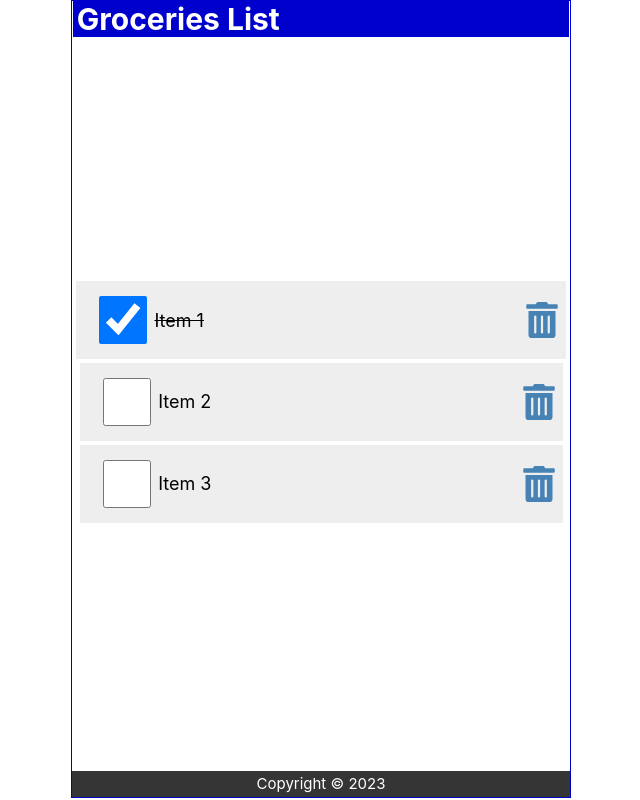
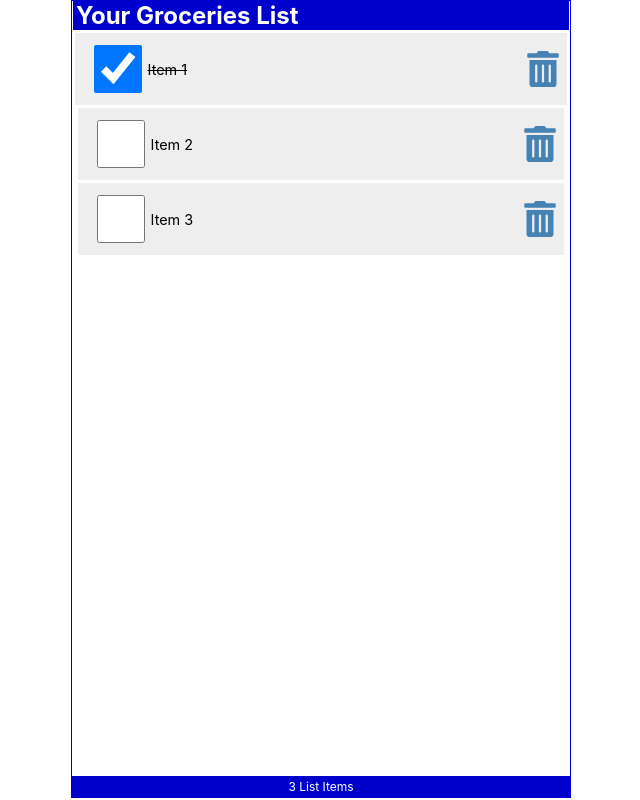
Before and after one commit to AdityaDey4/React_JS, a React (Create React App) app: page / in a window 1280 px wide. Shown: the whole page, without its empty margins (319-959 px from the left). Built offline with nearby package versions, Linux system fonts and the light colour scheme.

Commit message:
Props & Props Drilling

```diff
--- a/src/App.js
+++ b/src/App.js
@@ -1,16 +1,59 @@
 import Header from './Header.js'
 import Content from './Content.js'
 import Footer from './Footer.js'
+import { useState } from "react";
 
-// App component is parent of all the other component in the component tree
 function App() {
 
-  const name = "Aditya Dey";
+  const myItems = [
+    {
+        id : 1,
+        check : true,
+        item : "Item 1"
+    },
+    {
+        id : 2,
+        check : false,
+        item : "Item 2"
+    },
+    {
+        id : 3,
+        check : false,
+        item : "Item 3"
+    }
+  ];
+
+  const handleCheck = (id) => {
+
+    const newItems = items.map(item =>
+        item.id === id
+            ? {...item, check : !item.check}
+            : item
+    );
+
+    setItems(newItems);
+    localStorage.setItem("localStorage", JSON.stringify(newItems));
+  }
+
+  const handleDelete = (id) => {
+
+      const newItems = items.filter(item => item.id !== id);
+      setItems(newItems);
+      localStorage.setItem("localStorage", JSON.stringify(newItems));
+  }
+
+  const [items, setItems] = useState(myItems);
+
+
   return (
     <div className="App">
-      <Header />
-      <Content />
-      <Footer />
+      <Header title="Your Groceries List"/>
+      <Content
+        items = {items}
+        handleCheck = {handleCheck}
+        handleDelete = {handleDelete}
+      />
+      <Footer length={items.length}/>
     </div>
   );
 }
--- a/src/Content.js
+++ b/src/Content.js
@@ -1,71 +1,16 @@
-import { useState } from "react";
-import { FaTrashAlt } from "react-icons/fa"
+import ListItem from "./ListItem";
 
-const myItems = [
-    {
-        id : 1,
-        check : true,
-        item : "Item 1"
-    },
-    {
-        id : 2,
-        check : false,
-        item : "Item 2"
-    },
-    {
-        id : 3,
-        check : false,
-        item : "Item 3"
-    }
-];
-const Content = () => {
-
-    const [items, setItems] = useState(myItems);
-
-    const handleCheck = (id) => {
-
-        const newItems = items.map(item =>
-            item.id === id
-                ? {...item, check : !item.check}
-                : item
-        );
-
-        setItems(newItems);
-        localStorage.setItem("localStorage", JSON.stringify(newItems));
-    }
-
-    const handleDelete = (id) => {
-
-        const newItems = items.filter(item => item.id != id);
-        setItems(newItems);
-        localStorage.setItem("localStorage", JSON.stringify(newItems));
-    }
+const Content = ({items, handleCheck, handleDelete}) => {
 
     return (
 
         <main>
             {items.length ? (
-            <ul>
-                    {items.map((item) => (
-                        <li className="item" key={item.id}>
-                            <input
-                                type="checkbox"
-                                onChange={()=> handleCheck(item.id)}
-                                checked={item.check}
-                            />
-                            <label
-                                style={ (item.check) ? {textDecoration : "line-through"} : null}
-                                onClick={()=> handleCheck(item.id)}>
-                                    {item.item}
-                            </label>
-                            <FaTrashAlt
-                                onClick={()=> handleDelete(item.id)}
-                                role="button"
-                                tabIndex="0"
-                            />
-                        </li>
-                    ))}
-                </ul>
+                <ListItem
+                    items={items}
+                    handleCheck={handleCheck}
+                    handleDelete={handleDelete}
+                />
             ): (
                 <p style={{ marginTop: "2rem", textAlign: "center"}}>Your list is Empty</p>
             )}
--- a/src/Footer.js
+++ b/src/Footer.js
@@ -1,7 +1,7 @@
-const Footer = () => {
+const Footer = ({length}) => {
     const today = new Date();
     const footerStyle = {
-      backgroundColor : "#353535",
+      backgroundColor : "mediumblue",
       color : "#fff"
     };
 
@@ -10,7 +10,8 @@ const Footer = () => {
     <footer style = {footerStyle}>
 
         <p>
-            Copyright &copy; {today.getFullYear()}
+            {/* Copyright &copy; {today.getFullYear()} */}
+            {length} List {length <= 1 ? "Item" : "Items"}
         </p>
     </footer>
   )
--- a/src/Header.js
+++ b/src/Header.js
@@ -1,15 +1,17 @@
-// import React from 'react'
-
-const Header = () => {
+const Header = (props) => {
   return (
 
     <header style={{
       backgroundColor : "mediumblue",
       color : "#fff"
     }}>
-        <h1>Groceries List</h1>
+        <h1>{props.title}</h1>
     </header>
   )
 }
 
-export default Header
+Header.defaultProps = {
+  title : "Default Props"
+}
+
+export default Header;
--- /dev/null
+++ b/src/LineItem.js
@@ -0,0 +1,26 @@
+import { FaTrashAlt } from "react-icons/fa"
+
+const LineItem = ({item, handleCheck, handleDelete}) => {
+  return (
+    <li className="item" key={item.id}>
+        <input
+            type="checkbox"
+            onChange={()=> handleCheck(item.id)}
+            checked={item.check}
+        />
+        <label
+            style={ (item.check) ? {textDecoration : "line-through"} : null}
+            onClick={()=> handleCheck(item.id)}>
+                {item.item}
+        </label>
+        <FaTrashAlt
+            onClick={()=> handleDelete(item.id)}
+            role="button"
+            tabIndex="0"
+            aria-label={"Delete "+item.item}
+        />
+    </li>
+  )
+}
+
+export default LineItem
--- /dev/null
+++ b/src/ListItem.js
@@ -0,0 +1,18 @@
+import LineItem from "./LineItem";
+
+const ListItem = ({items, handleCheck, handleDelete}) => {
+  return (
+    <ul>
+        {items.map((item) => (
+            <LineItem
+                key={item.id}
+                item={item}
+                handleCheck={handleCheck}
+                handleDelete={handleDelete}
+            />
+        ))}
+    </ul>
+  )
+}
+
+export default ListItem;
--- a/src/index.css
+++ b/src/index.css
@@ -5,7 +5,7 @@
 }
 
 html {
-  font-size: 15px;
+  font-size: 12px;
 }
 
 body {
@@ -46,7 +46,7 @@ main {
   display: flex;
   flex-direction: column;
   flex-grow: 1;
-  justify-content: center;
+  justify-content: flex-start;
   align-items: left;
   overflow-y: auto;
 }
@@ -70,7 +70,7 @@ ul li::before {
 
 .item {
   display: flex;
-  justify-content: start;
+  justify-content: flex-start;
   align-items: center;
   padding: 0.5rem 0 0.5rem 0.5rem;
   margin: 0.25rem;
```
